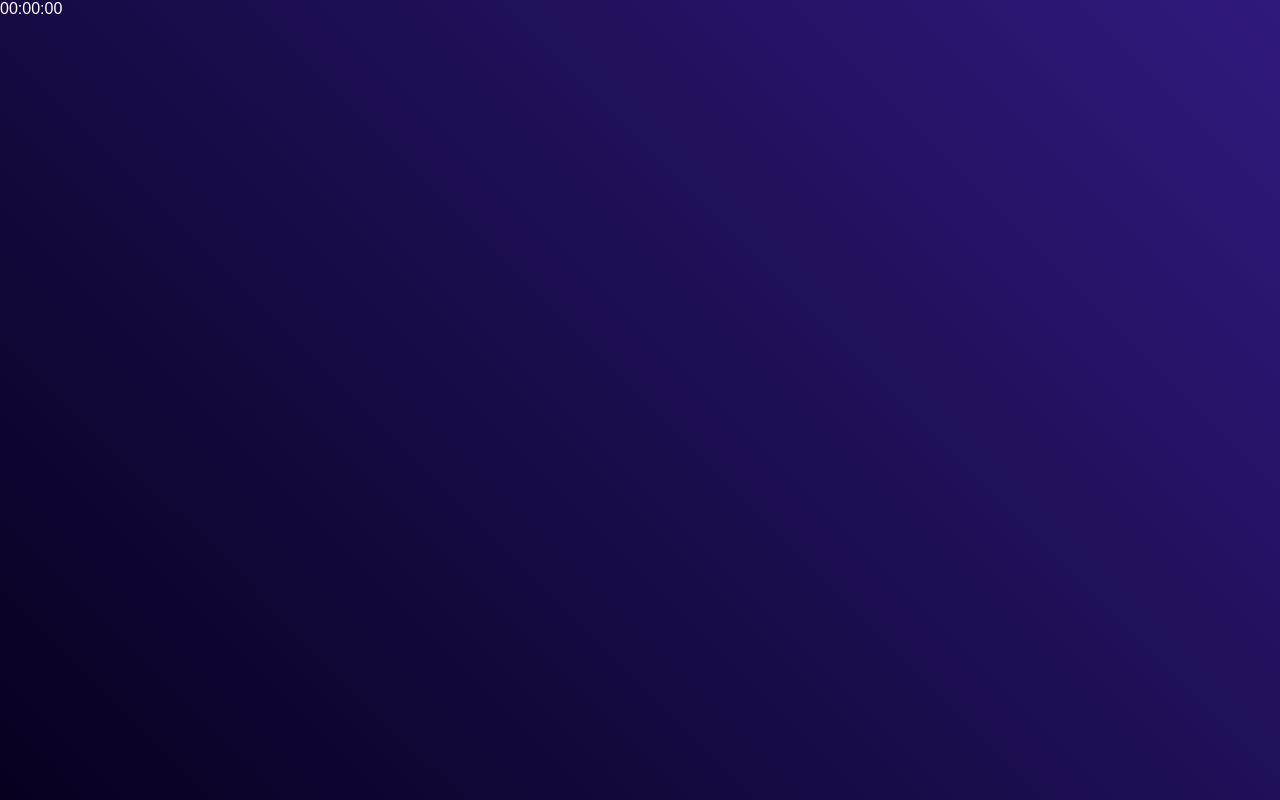
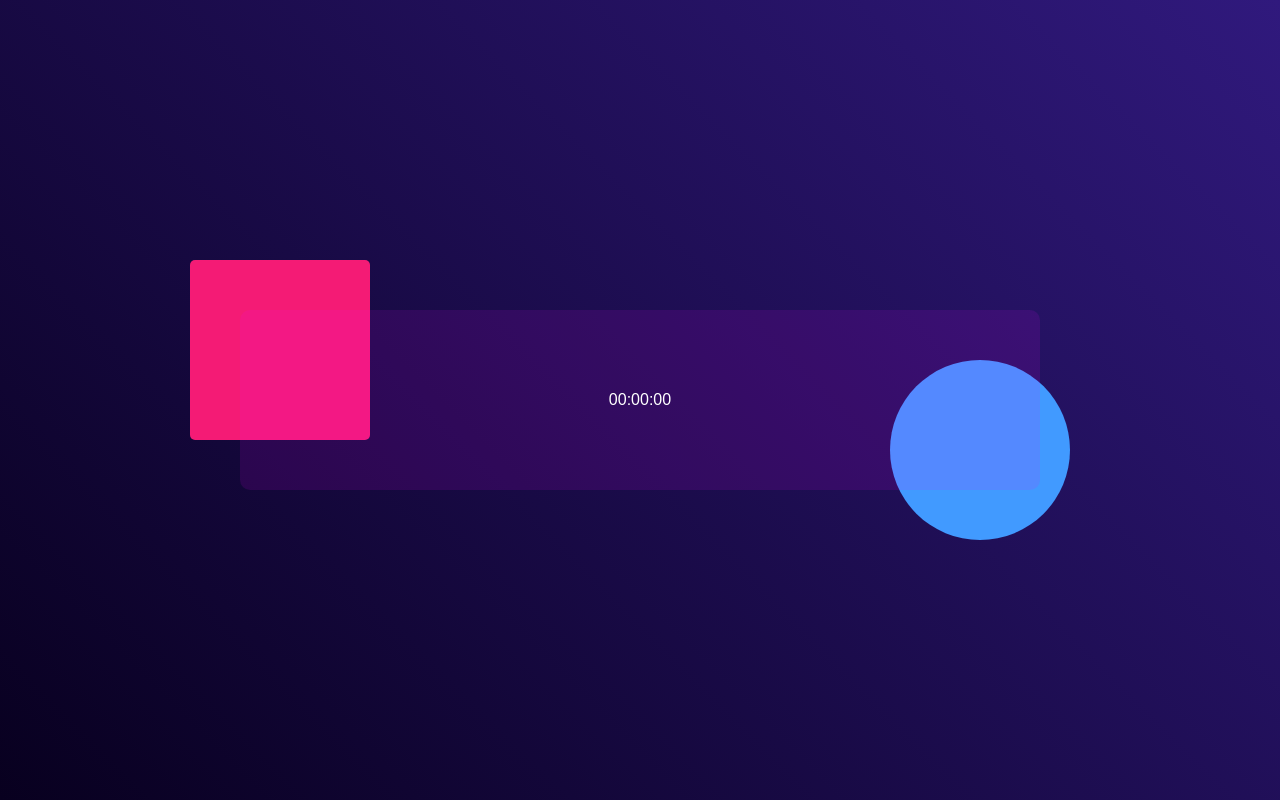
Before and after one commit to vaishnavihole/digital-clock, a plain HTML site: page index.html in a window 1280 px wide. Drawn offline with Linux system fonts and the light colour scheme.

Commit message:
set clock div with css

```diff
--- a/style.css
+++ b/style.css
@@ -11,3 +11,46 @@
      background-image: linear-gradient(45deg, #08001f, #30197d);
      color: #fff;
 }
+
+.container{
+    width: 800px;
+    height: 180px;
+    position: absolute;
+    top: 50%;
+    left: 50%;
+    transform: translate(-50%, -50%);
+}
+
+.clock{
+    width: 100%;
+    height: 100%;
+    background:rgba(235, 0, 255, 0.11) ;
+    border-radius: 10px;
+    display: flex;
+    align-items: center;
+    justify-content: center;
+}
+
+.container::before{
+    content:  '';
+    width: 180px;
+    height: 180px;
+    background: #f41b75;
+    border-radius: 5px;
+    position: absolute;
+    left: -50px;
+    top: -50px;
+    z-index: -1;
+}
+
+.container::after{
+    content:  '';
+    width: 180px;
+    height: 180px;
+    background: #419aff;
+    border-radius: 50%;
+    position: absolute;
+    right: -30px;
+    bottom: -50px;
+    z-index: -1;
+}
```
